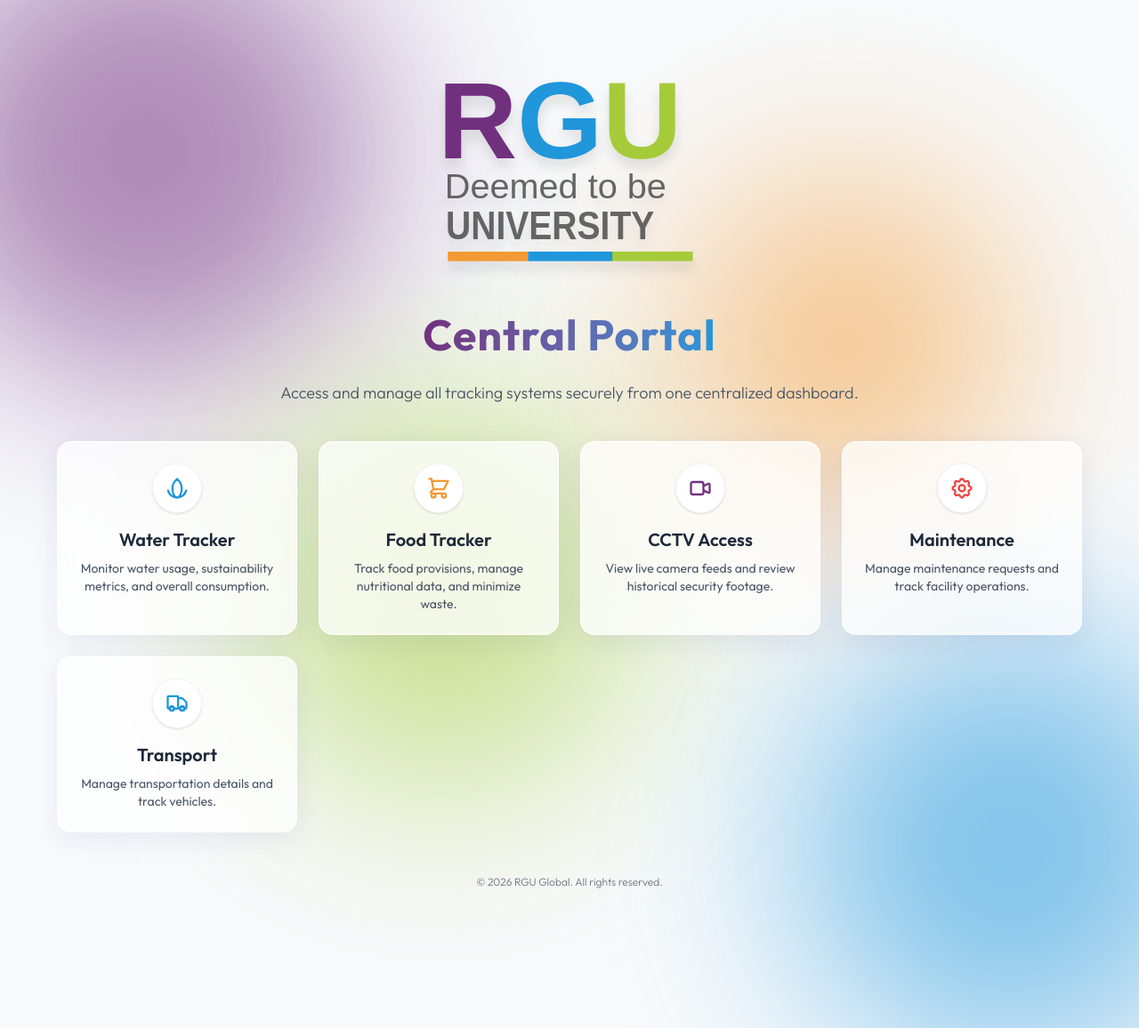
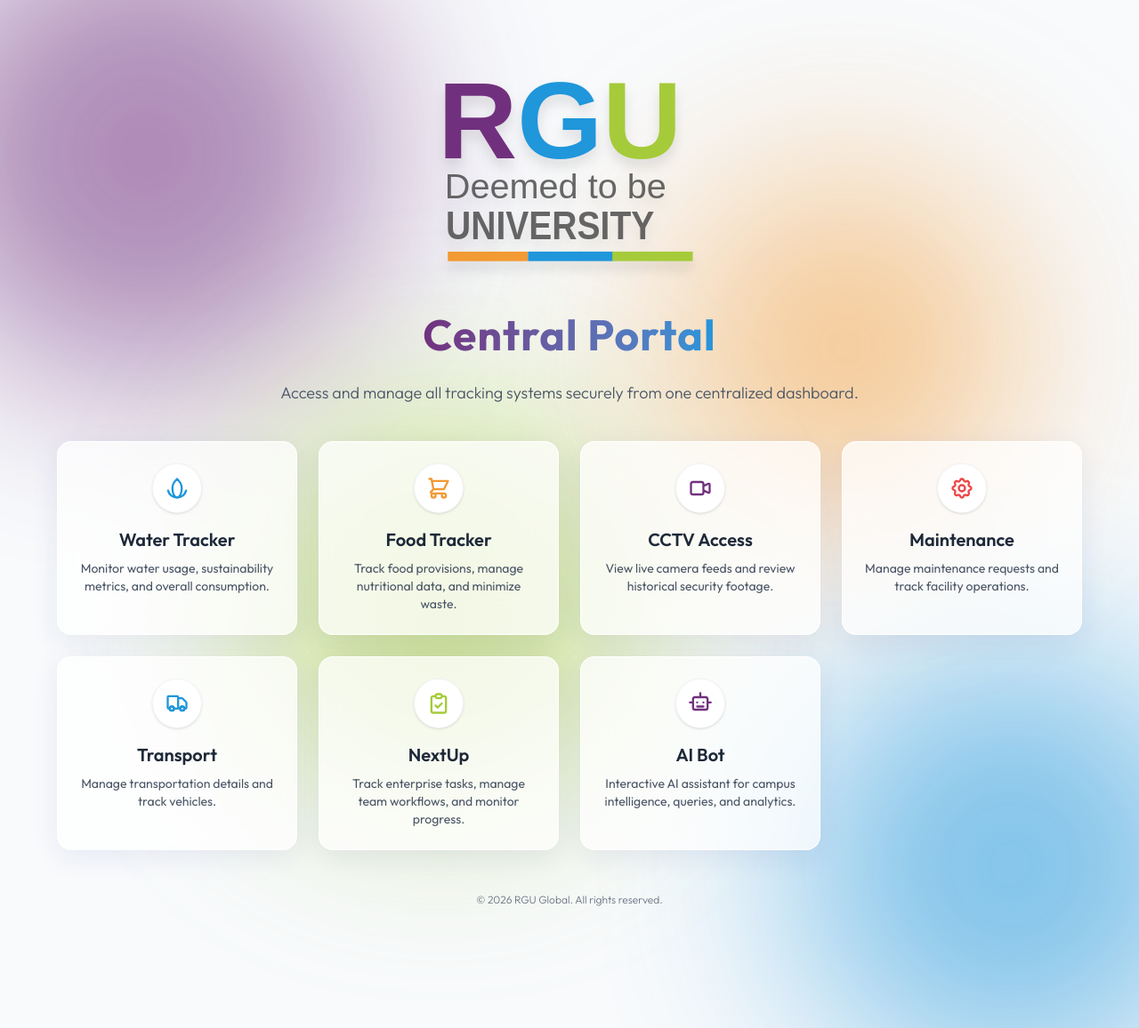
Before and after one commit to Rathinam-college/portal-UI, a plain HTML site: page index.html in a window 1280 px wide. Shown: the top 1156 px of the page at 89% size. Drawn offline with nearby package versions, Linux system fonts and the light colour scheme.

Commit message:
Add files via upload

```diff
--- a/index.html
+++ b/index.html
@@ -135,14 +135,14 @@
             {
                 title: "Water Tracker",
                 description: "Monitor water usage, sustainability metrics, and overall consumption.",
-                url: "/water_tracker/",
+                url: "https://www.rguedu.in/water_tracker",
                 color: "brand-blue",
                 iconSvg: `<path stroke-linecap="round" stroke-linejoin="round" stroke-width="2" d="M12 21a9.004 9.004 0 008.716-6.747M12 21a9.004 9.004 0 01-8.716-6.747M12 21c2.485 0 4.5-4.03 4.5-9S12 3 12 3s-4.5 4.03-4.5 9 2.015 9 4.5 9z"></path>`
             },
             {
                 title: "Food Tracker",
                 description: "Track food provisions, manage nutritional data, and minimize waste.",
-                url: "/food_tracker/",
+                url: "https://www.rguedu.in/food_tracker/",
                 color: "brand-orange",
                 iconSvg: `<path stroke-linecap="round" stroke-linejoin="round" stroke-width="2" d="M3 3h2l.4 2M7 13h10l4-8H5.4M7 13L5.4 5M7 13l-2.293 2.293c-.63.63-.184 1.707.707 1.707H17m0 0a2 2 0 100 4 2 2 0 000-4zm-8 2a2 2 0 11-4 0 2 2 0 014 0z"></path>`
             },
@@ -163,9 +163,23 @@
             {
                 title: "Transport",
                 description: "Manage transportation details and track vehicles.",
-                url: "/transport/",
+                url: "https://www.rguedu.in/transport/",
                 color: "brand-blue",
                 iconSvg: `<path stroke-linecap="round" stroke-linejoin="round" stroke-width="2" d="M9 17a2 2 0 11-4 0 2 2 0 014 0zM19 17a2 2 0 11-4 0 2 2 0 014 0z"></path><path stroke-linecap="round" stroke-linejoin="round" stroke-width="2" d="M13 16V6a1 1 0 00-1-1H4a1 1 0 00-1 1v10a1 1 0 001 1h1m8-1a1 1 0 01-1 1H9m4-1V8a1 1 0 011-1h2.586a1 1 0 01.707.293l3.414 3.414a1 1 0 01.293.707V16a1 1 0 01-1 1h-1m-6-1a1 1 0 001 1h1M5 17a2 2 0 104 0m-4 0a2 2 0 114 0m6 0a2 2 0 104 0m-4 0a2 2 0 114 0"></path>`
+            },
+            {
+                title: "NextUp",
+                description: "Track enterprise tasks, manage team workflows, and monitor progress.",
+                url: "https://www.rguedu.in/nextup",
+                color: "brand-green",
+                iconSvg: `<path stroke-linecap="round" stroke-linejoin="round" stroke-width="2" d="M9 5H7a2 2 0 00-2 2v12a2 2 0 002 2h10a2 2 0 002-2V7a2 2 0 00-2-2h-2M9 5a2 2 0 002 2h2a2 2 0 002-2M9 5a2 2 0 012-2h2a2 2 0 012 2"></path><path stroke-linecap="round" stroke-linejoin="round" stroke-width="2" d="M9 14l2 2 4-4"></path>`
+            },
+            {
+                title: "AI Bot",
+                description: "Interactive AI assistant for campus intelligence, queries, and analytics.",
+                url: "https://www.rguedu.in/ai-bot/",
+                color: "brand-purple",
+                iconSvg: `<path stroke-linecap="round" stroke-linejoin="round" stroke-width="2" d="M12 2v3m-7 3a2 2 0 012-2h10a2 2 0 012 2v8a2 2 0 01-2 2H7a2 2 0 01-2-2V8zm-3 3h3m14 0h3m-13 0h.01m5.99 0h.01M9 15h6"></path>`
             }
         ];
 
@@ -190,7 +204,7 @@
 
                             <!-- Icon Container -->
                             <div class="w-14 h-14 rounded-full flex items-center justify-center mb-4 group-hover:scale-110 transition-transform duration-300 bg-white shadow-sm border border-gray-100">
-                                <svg class="w-7 h-7 text-${link.color}" fill="none" stroke="currentColor" viewBox="0 0 24 24" xmlns="http://www.w3.org/2000/svg">
+                                <svg class="w-7 h-7 text-${link.color}" style="color: ${baseColor};" fill="none" stroke="currentColor" viewBox="0 0 24 24" xmlns="http://www.w3.org/2000/svg">
                                     ${link.iconSvg}
                                 </svg>
                             </div>
```
